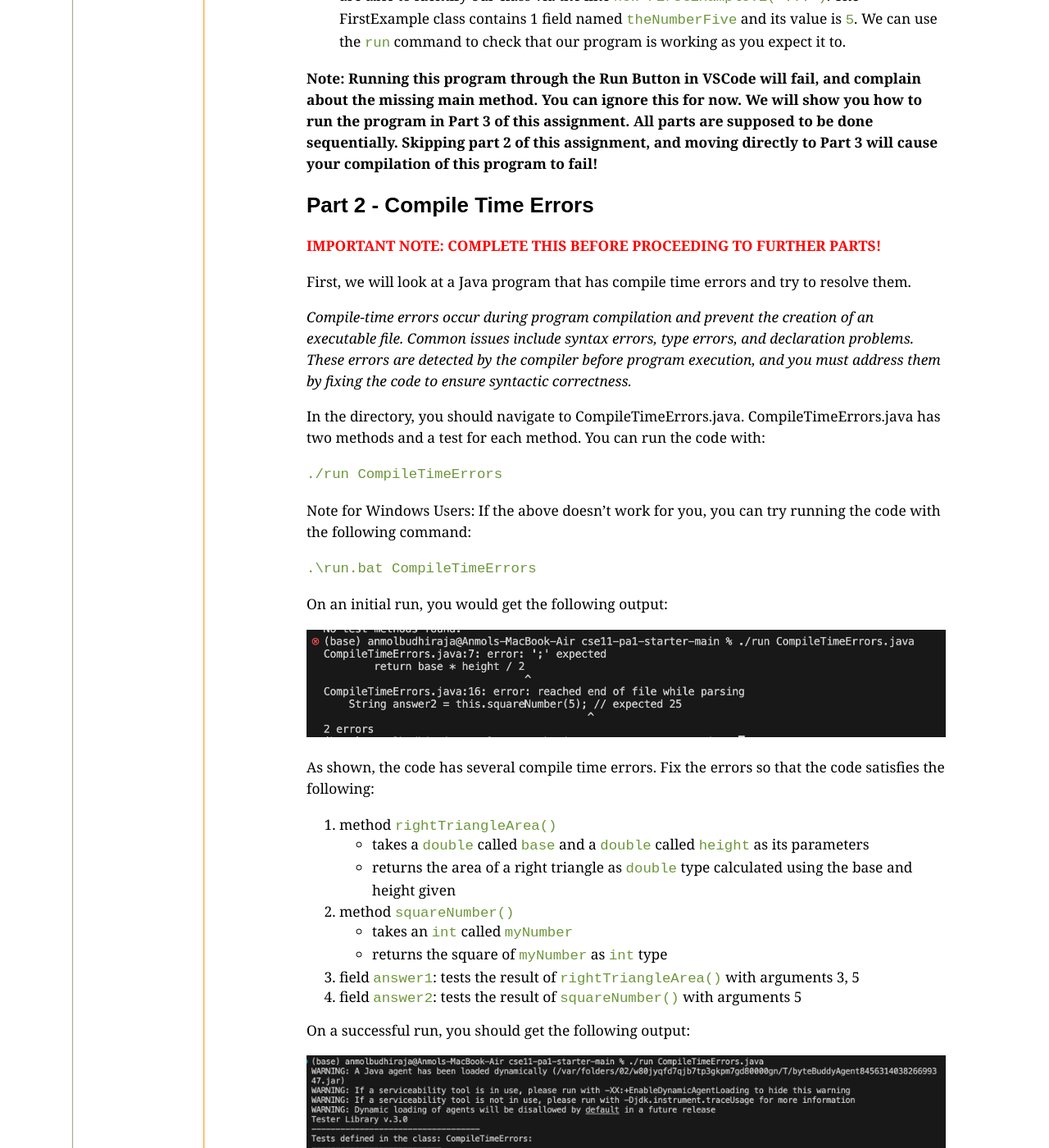
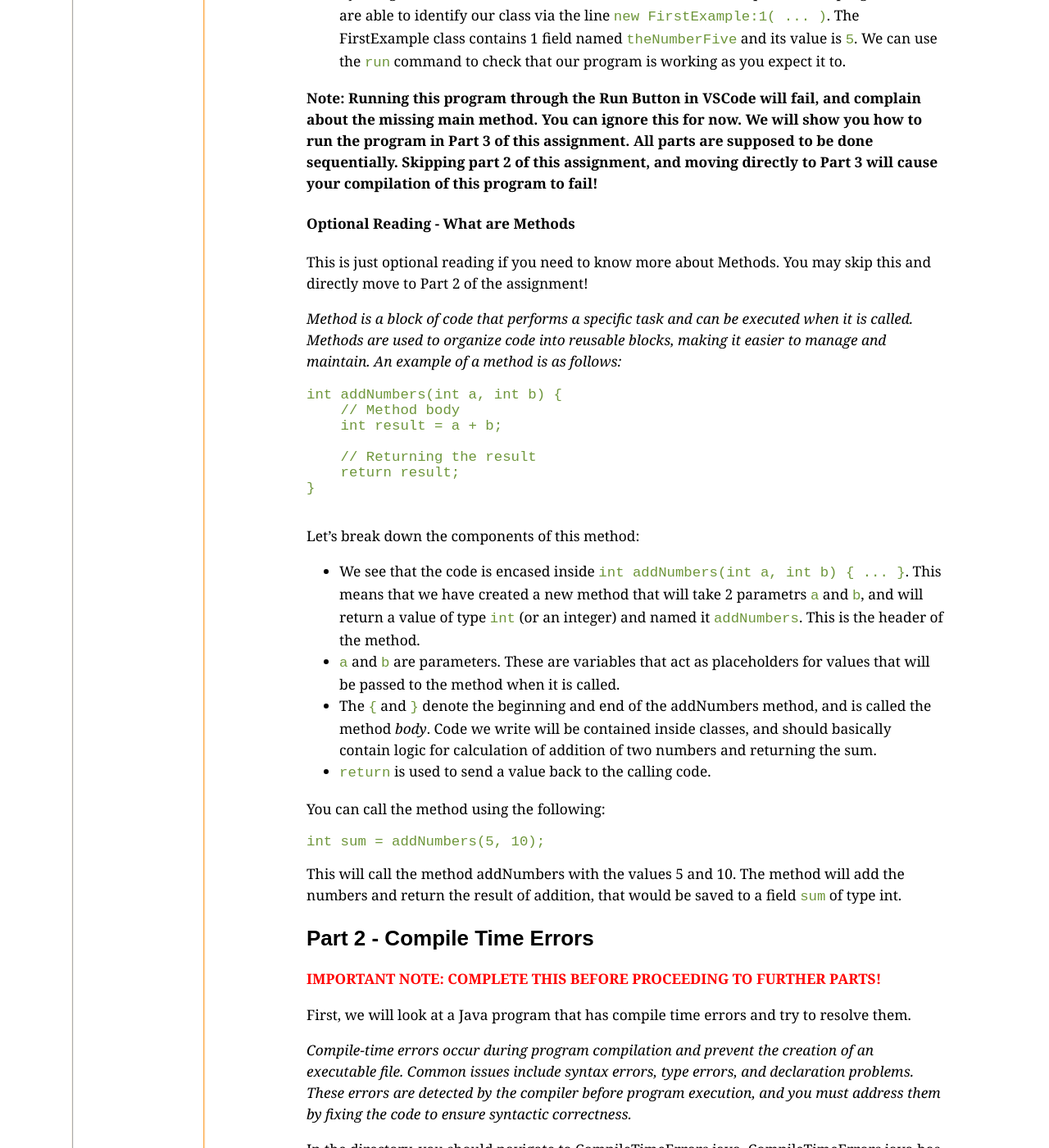
Before and after one commit to ucsd-cse8b-w24/ucsd-cse8b-w24, a Jekyll site: the page built from _assignments/pa1.md, in a window 1280 px wide and 1400 px high, scrolled down 3019 px. Shown: the whole window at 82% size. Built offline with Jekyll 4.4.1, drawn with Linux system fonts in a browser that asks for light colours; some of the changed text lies outside the part shown.

Commit message:
Update pa1.md

````diff
--- a/_assignments/pa1.md
+++ b/_assignments/pa1.md
@@ -102,12 +102,44 @@ class FirstExample {
 
 Let's explore this program a little:
 
-* We see that the code is encased inside `class FirstExample { ... }`. This means that we have created a new class using the `class` keyword and named it `FirstExample`.
-* The `{` and `}` denote the beginning and end of the FirstExample class. Code we write will be contained inside classes. Classes in Java can contain many different types of information, two of which we will be focusing on in Part 2. They are `Fields` and `Methods`. The program we just wrote contains just one field.
+* We see that the code is encased inside `class FirstExample { ... }`. This means that we have created a new class using the `class` keyword and named it `FirstExample`. This is the _class-header_.
+* The `{` and `}` denote the beginning and end of the FirstExample class, and is called the class _body_. Code we write will be contained inside classes. Classes in Java can contain many different types of information, two of which we will be focusing on in Part 2. They are `Fields` and `Methods`. The program we just wrote contains just one field.
 * `Fields` are named variables that belong to a class and are written outside of `Methods`. The class `FirstExample` contains a single field of type `int` named `theNumberFive` with an assigned value of `5`. Notice the line `int theNumberFive = 5;` and how it takes the form of `[Type] [Variable Name] = [Assigned Value];`. Additionally notice that it belongs to the class `FirstExample` and not to any method.
 * By using the `run` command, we are able to confirm several aspects of our program. We are able to identify our class via the line `new FirstExample:1( ... )`. The FirstExample class contains 1 field named `theNumberFive` and its value is `5`. We can use the `run` command to check that our program is working as you expect it to.
 
 __Note: Running this program through the Run Button in VSCode will fail, and complain about the missing main method. You can ignore this for now. We will show you how to run the program in Part 3 of this assignment. All parts are supposed to be done sequentially. Skipping part 2 of this assignment, and moving directly to Part 3 will cause your compilation of this program to fail!__
+
+#### Optional Reading - What are Methods
+
+This is just optional reading if you need to know more about Methods. You may skip this and directly move to Part 2 of the assignment!
+
+_Method is a block of code that performs a specific task and can be executed when it is called. Methods are used to organize code into reusable blocks, making it easier to manage and maintain. An example of a method is as follows:_
+
+```
+int addNumbers(int a, int b) {
+    // Method body
+    int result = a + b;
+
+    // Returning the result
+    return result;
+}
+
+```
+
+Let's break down the components of this method:
+
+* We see that the code is encased inside `int addNumbers(int a, int b) { ... }`. This means that we have created a new method that will take 2 parametrs `a` and `b`, and will return a value of type `int` (or an integer) and named it `addNumbers`. This is the header of the method.
+* `a` and `b` are parameters. These are variables that act as placeholders for values that will be passed to the method when it is called.
+* The `{` and `}` denote the beginning and end of the addNumbers method, and is called the method _body_. Code we write will be contained inside classes, and should basically contain logic for calculation of addition of two numbers and returning the sum.
+* `return` is used to send a value back to the calling code.
+
+You can call the method using the following:
+
+```
+int sum = addNumbers(5, 10);
+```
+
+This will call the method addNumbers with the values 5 and 10. The method will add the numbers and return the result of addition, that would be saved to a field `sum` of type int.
 
 ## Part 2 - Compile Time Errors
 
````
